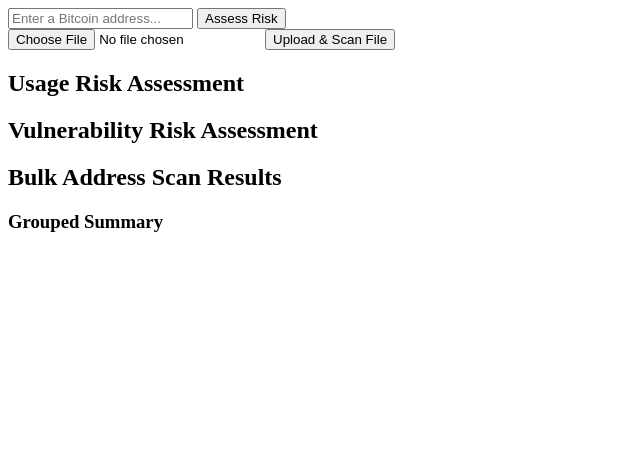
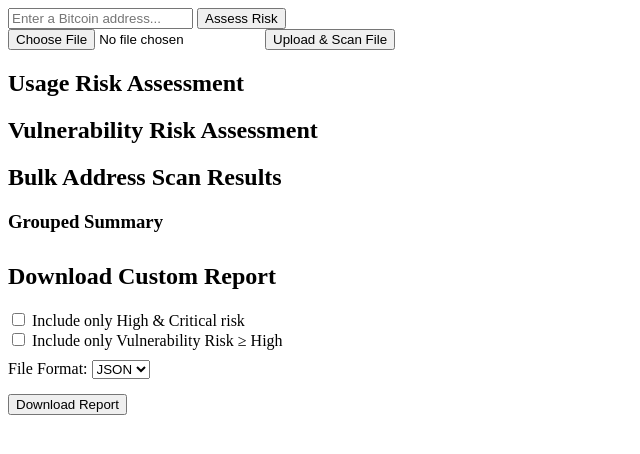
Before and after one commit to novcor/btcrisk, a plain HTML site: page index.html in a window 1280 px wide. Shown: the whole page, without its empty margins (0-640 px from the left). Drawn offline with Linux system fonts and the light colour scheme.

Commit message:
Update index.html

```diff
--- a/index.html
+++ b/index.html
@@ -29,3 +29,23 @@
   <h3>Grouped Summary</h3>
   <div id="riskGroups"></div>
 </div>
+<!-- Report Download Panel -->
+<div id="reportPanel" style="margin-top: 30px;">
+  <h2>Download Custom Report</h2>
+
+  <div>
+    <label><input type="checkbox" id="filterHighOnly" /> Include only High & Critical risk</label><br>
+    <label><input type="checkbox" id="filterVulnerableOnly" /> Include only Vulnerability Risk ≥ High</label>
+  </div>
+
+  <div style="margin-top: 10px;">
+    <label for="reportFormat">File Format:</label>
+    <select id="reportFormat">
+      <option value="json">JSON</option>
+      <option value="csv">CSV</option>
+      <option value="txt">TXT</option>
+    </select>
+  </div>
+
+  <button onclick="downloadFilteredReport()" style="margin-top: 15px;">Download Report</button>
+</div>
```
